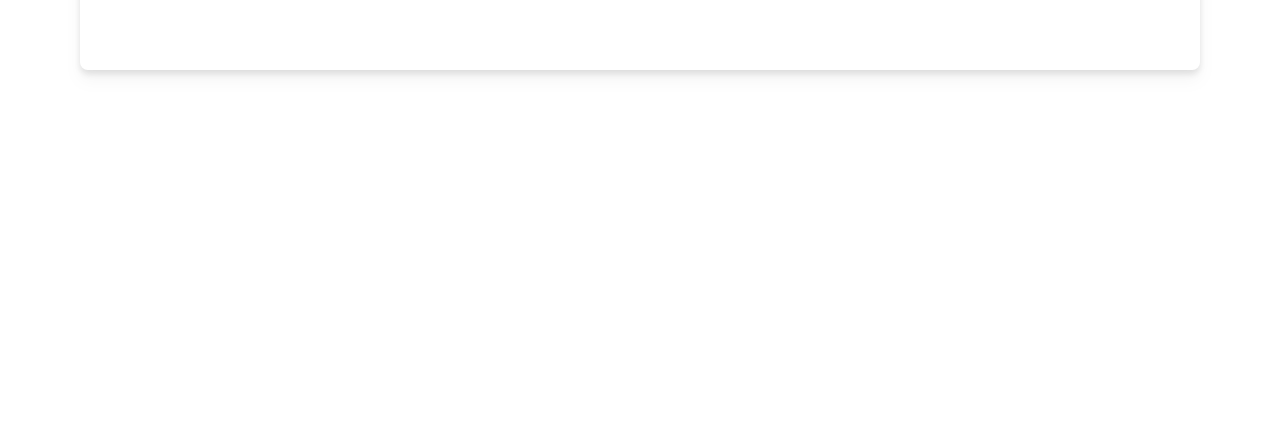
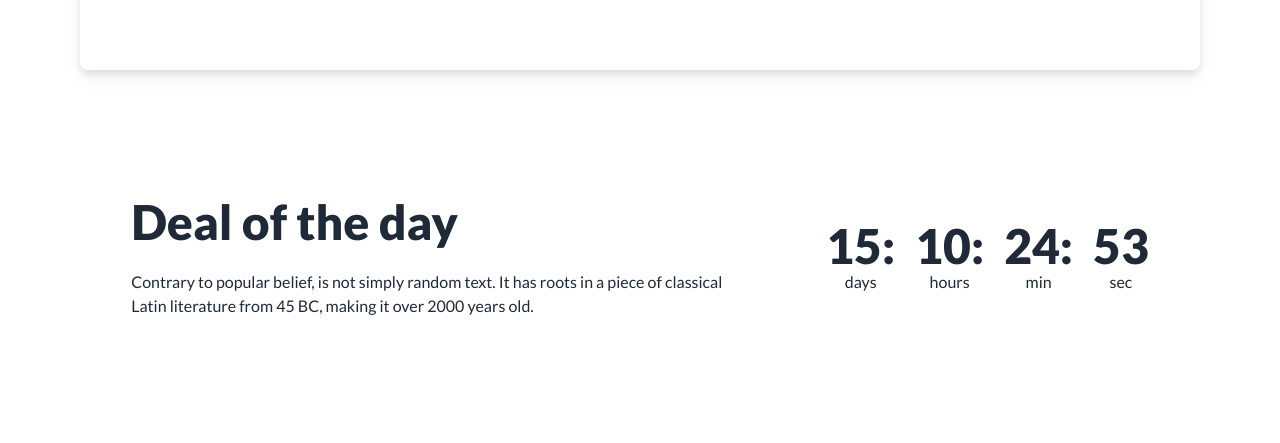
Before and after one commit to elpave86/fruit-brust-assignment-03, a plain HTML site: page index.html in a window 1280 px wide. Shown: the part 948-1391 px from the top of the page. Before the commit the page ends 1018 px from the top, so only its background shows below. Drawn offline with nearby package versions, Linux system fonts and the light colour scheme.

Commit message:
deal timer done

```diff
--- a/index.html
+++ b/index.html
@@ -187,8 +187,7 @@
 
             <!-- extra fruits section -->
             <div class="flex justify-center -mt-20 lg:form-control hidden md:hidden sm:hidden xs:hidden lg:block">
-                <div
-                    class="mx-20 w-100 flex justify-between items-center drop-shadow-lg bg-white p-20  rounded-lg">
+                <div class="mx-20 w-100 flex justify-between items-center drop-shadow-lg bg-white p-20  rounded-lg">
 
                     <div class="text-center">
                         <img src="./images/fruit1.png" alt="">
@@ -216,6 +215,46 @@
     </header>
 
     <main>
+        <!-- Deal of the day -->
+        <div class="flex justify-center items-center gap-20">
+            <!-- deal caption -->
+            <div class="my-32 max-w-[615px]">
+                <h3 class="text-5xl font-extrabold pb-6">Deal of the day</h3>
+                <p>Contrary to popular belief, is not simply random text. It has roots in a piece of classical Latin
+                    literature from 45 BC, making it over 2000 years old.</p>
+            </div>
+
+            <!-- timer section  -->
+            <div>
+                <div class="grid grid-flow-col gap-5 text-center auto-cols-max">
+                    <div class="flex flex-col">
+                        <span class="countdown font text-5xl font-extrabold">
+                            <span style="--value:15;"></span>:
+                        </span>
+                        days
+                    </div>
+                    <div class="flex flex-col">
+                        <span class="countdown font text-5xl font-extrabold">
+                            <span style="--value:10;"></span>:
+                        </span>
+                        hours
+                    </div>
+                    <div class="flex flex-col">
+                        <span class="countdown font text-5xl font-extrabold">
+                            <span style="--value:24;"></span>:
+                        </span>
+                        min
+                    </div>
+                    <div class="flex flex-col justify-center">
+                        <span class="countdown font text-5xl font-extrabold">
+                            <span style="--value:53;"></span>
+                        </span>
+                        sec
+                    </div>
+                </div>
+            </div>
+        </div>
+
 
     </main>
 
```
